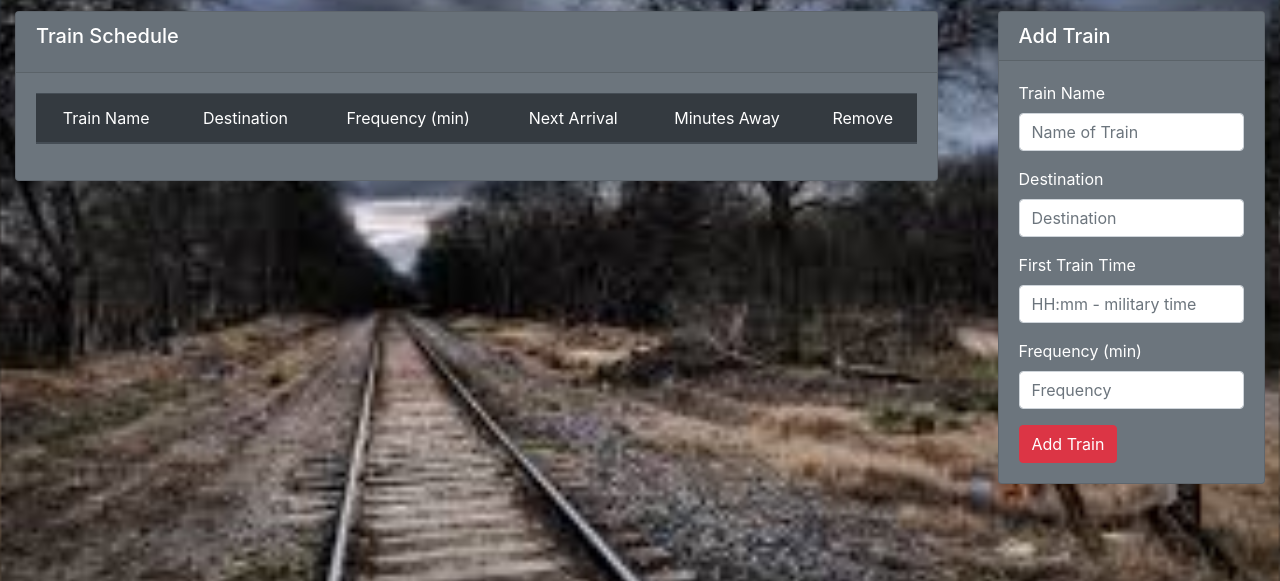
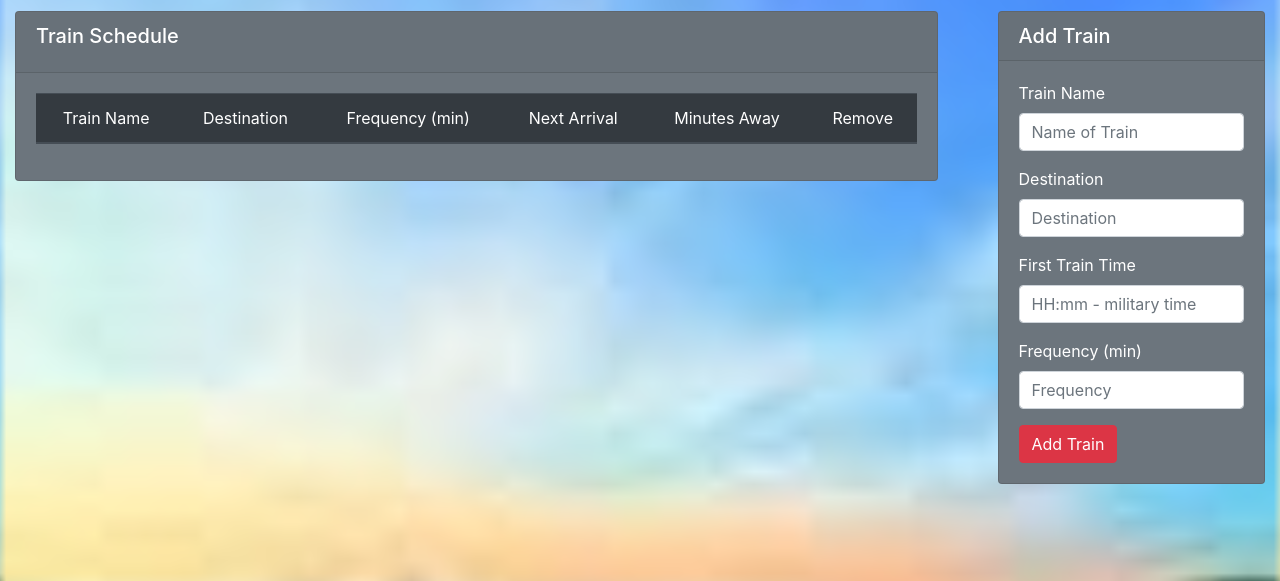
Before and after one commit to rowanb27/Train, a plain HTML site: page index.html in a window 1280 px wide. Shown: the part 219-800 px from the top of the page. Drawn offline with nearby package versions, Linux system fonts and the light colour scheme; no server answers.

Commit message:
complete

```diff
--- a/assets/style.css
+++ b/assets/style.css
@@ -1,5 +1,5 @@
 body {
-    background-image: url('../train_tracks.jpg');
+    background-image: url('../scenic.jpg');
     background-size: cover;
 }
 
```
Also changed, not shown: down.jpg (added), download.jpg (added), image.jpg (added), images (1).jpg (added), images.jpg (added), scenic.jpg (added).
